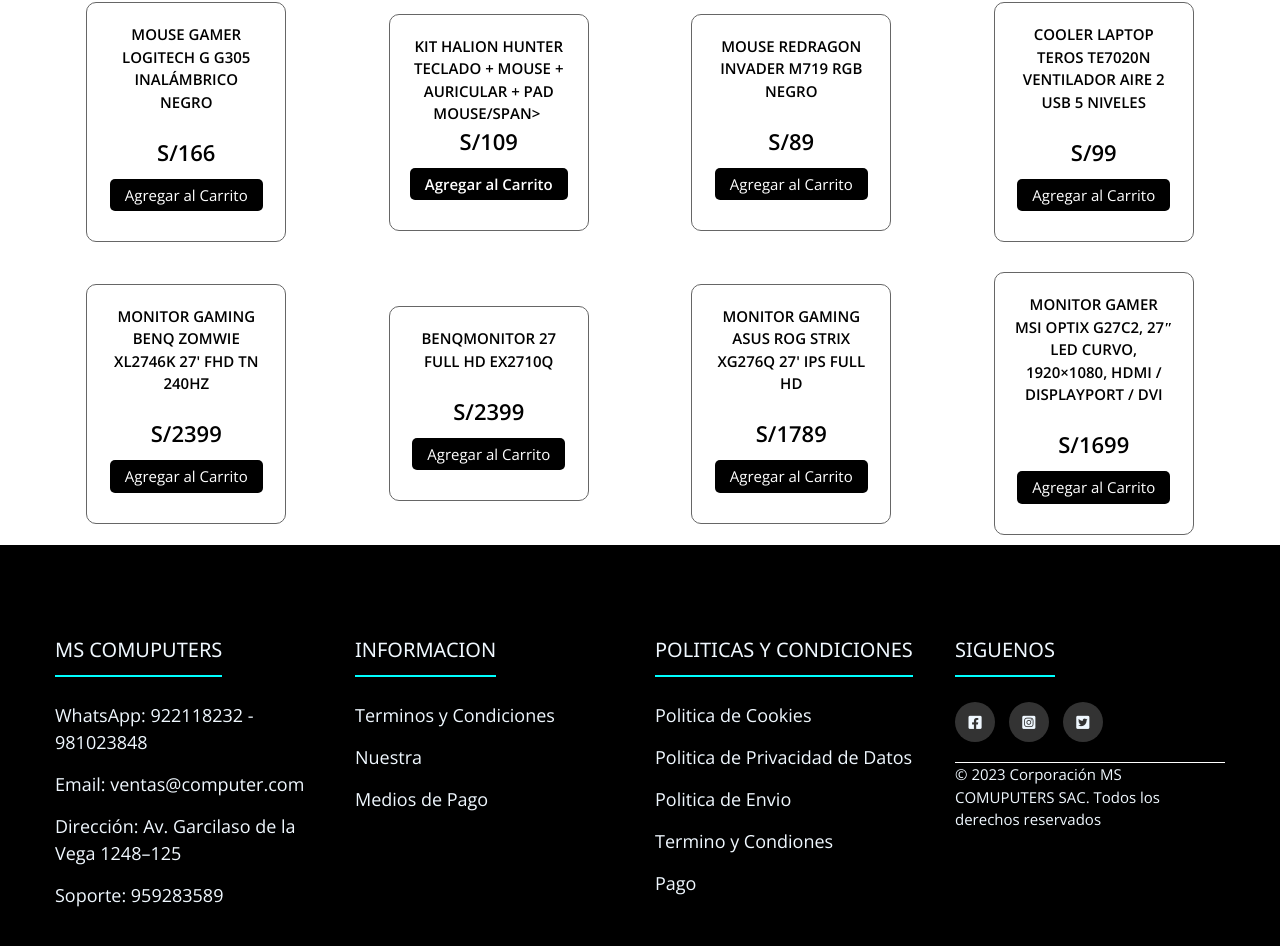
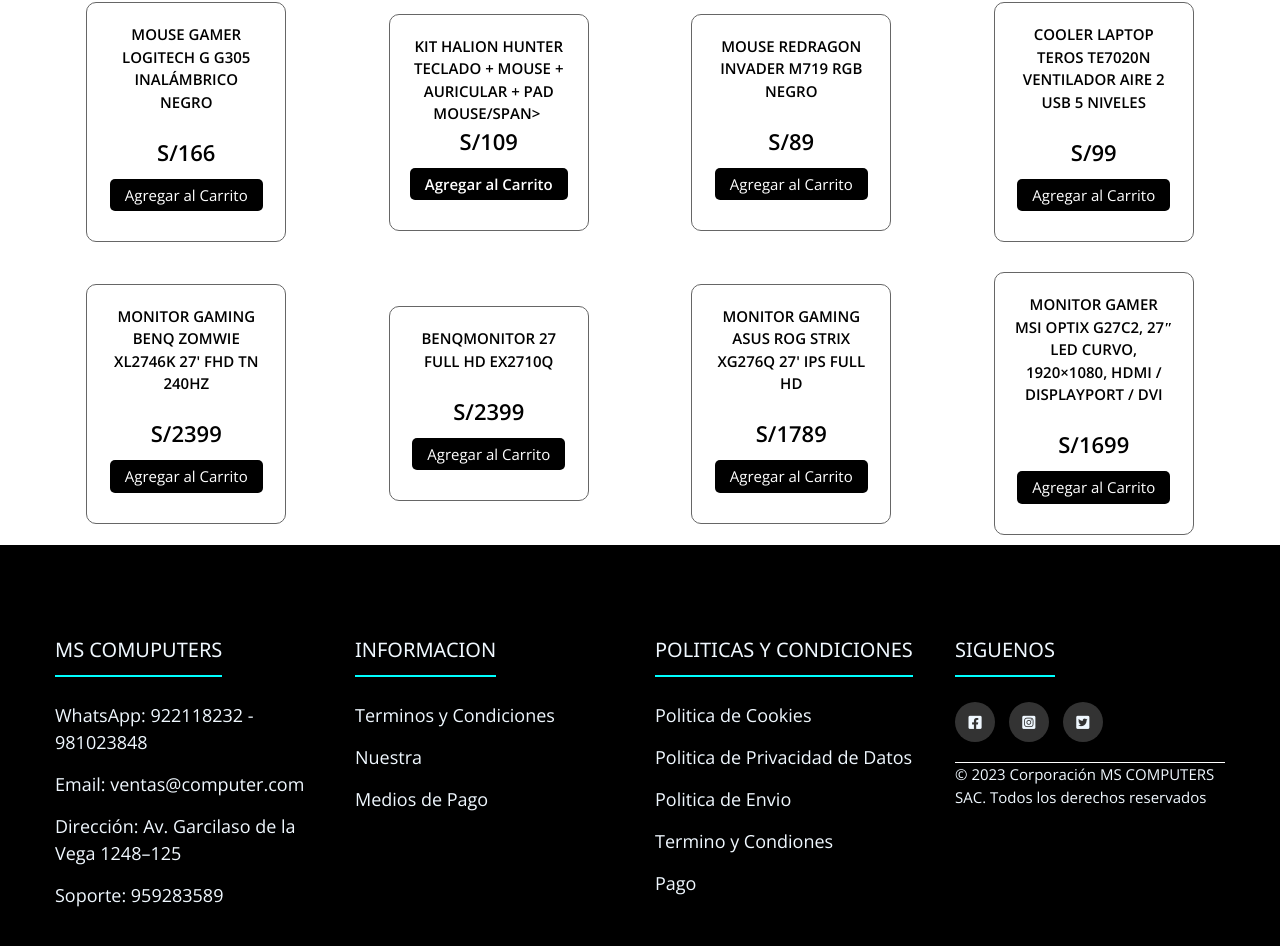
Before and after one commit to inoricode28/inoricode28.github.io, a plain HTML site: page index.html in a window 1280 px wide. Shown: the part 1581-2527 px from the top of the page. Drawn offline with nearby package versions, Linux system fonts and the light colour scheme.

Commit message:
footer06

```diff
--- a/index.html
+++ b/index.html
@@ -300,7 +300,7 @@
                     </div>
 
                 <div class="C">
-                        <p>© 2023 Corporación MS COMUPUTERS SAC. Todos los derechos reservados</p>
+                        <p>© 2023 Corporación MS COMPUTERS SAC. Todos los derechos reservados</p>
                 </div>
 
 
```
